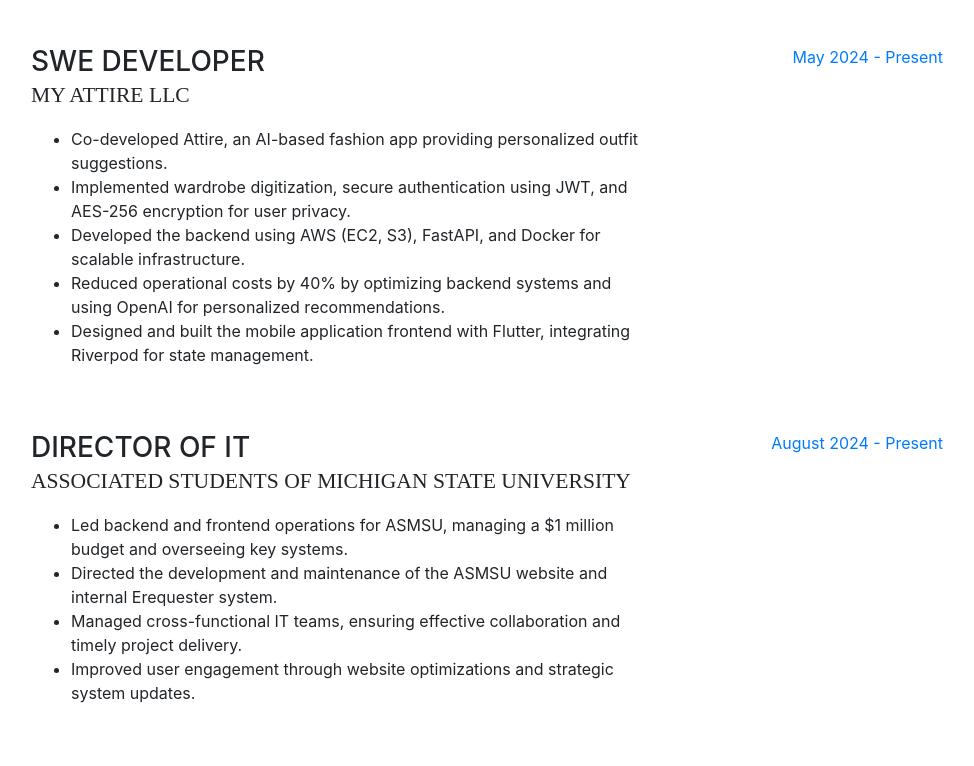
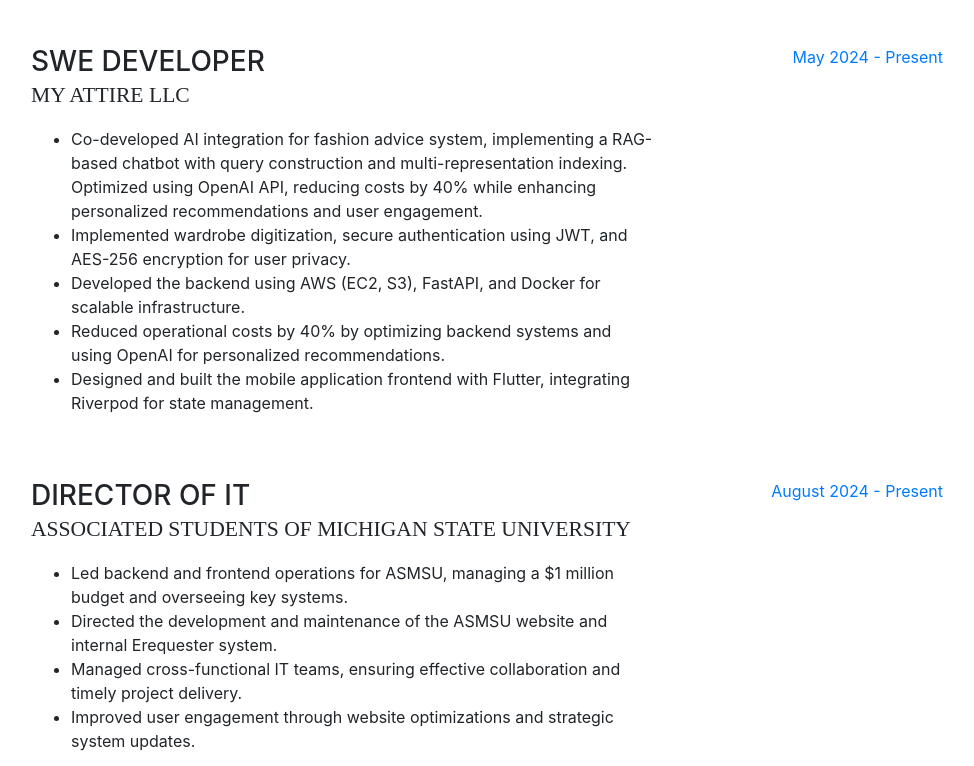
Before and after one commit to niharsaketh20/tem-port, a website with bundled scripts: page index.html in a window 1280 px wide. Shown: the part 889-1655 px from the top of the page, without its empty margins (289-1263 px from the left). Built offline with nearby package versions, Linux system fonts and the light colour scheme; a web font is replaced by a local one.

Commit message:
updated content

```diff
--- a/index.html
+++ b/index.html
@@ -243,7 +243,7 @@
               <h3 class="mb-0">SWE Developer</h3>
               <div class="subheading mb-3">My Attire LLC</div>
               <ul>
-                <li>Co-developed Attire, an AI-based fashion app providing personalized outfit suggestions.</li>
+                <li>Co-developed AI integration for fashion advice system, implementing a RAG-based chatbot with query construction and multi-representation indexing. Optimized using OpenAI API, reducing costs by 40% while enhancing personalized recommendations and user engagement.</li>
                 <li>Implemented wardrobe digitization, secure authentication using JWT, and AES-256 encryption for user privacy.</li>
                 <li>Developed the backend using AWS (EC2, S3), FastAPI, and Docker for scalable infrastructure.</li>
                 <li>Reduced operational costs by 40% by optimizing backend systems and using OpenAI for personalized recommendations.</li>
```
